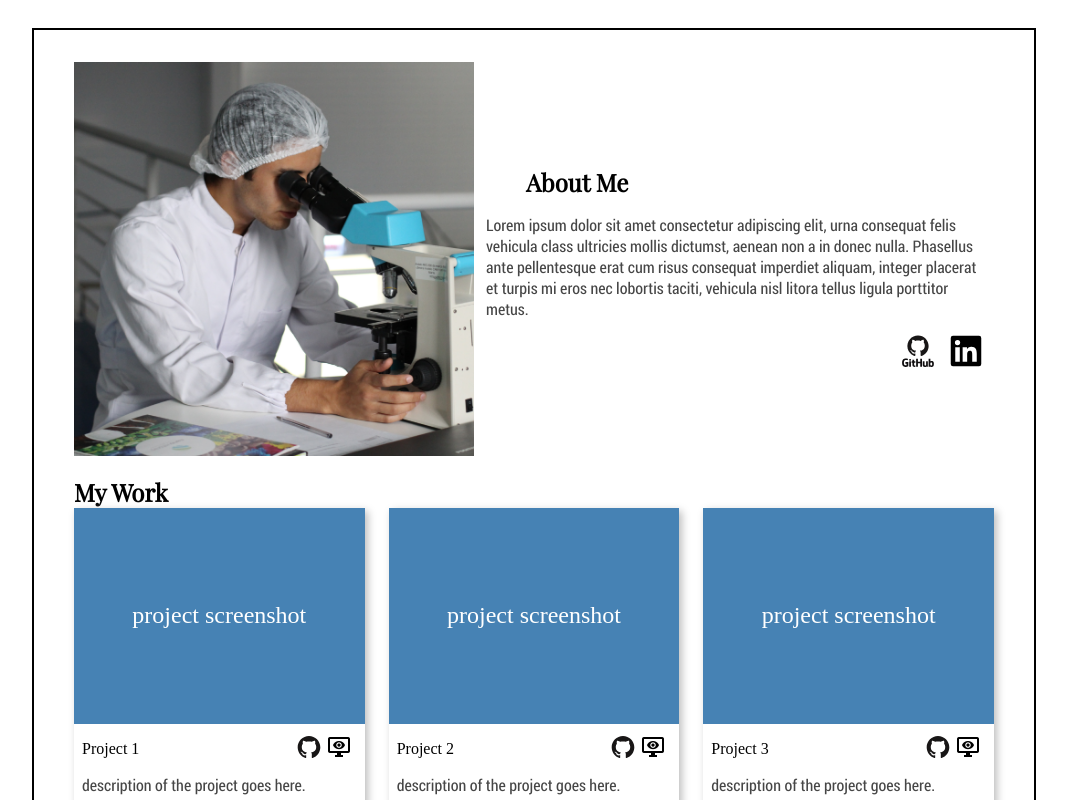
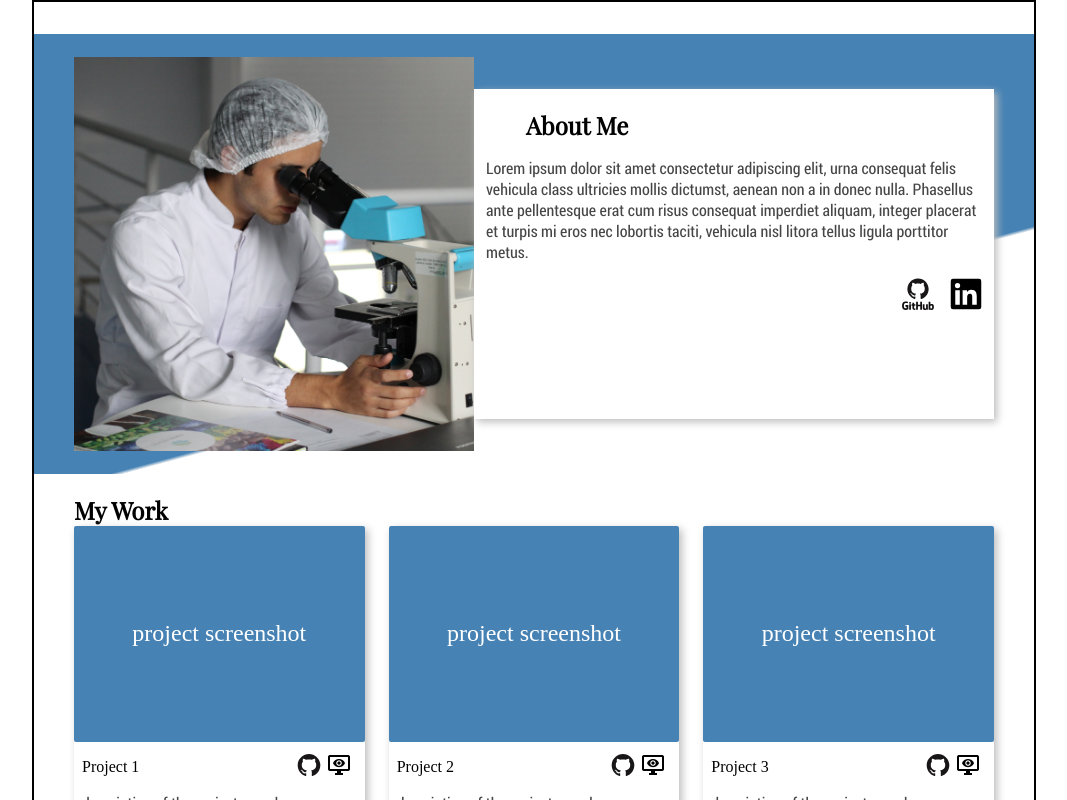
Before and after one commit to waltvenditti/personal-portfolio, a React (Create React App) app: page / in a window 1280 px wide. Shown: the top 800 px of the page, without its empty margins (106-1173 px from the left). Built offline with nearby package versions, Linux system fonts and the light colour scheme.

Commit message:
added linear-gradient to top section, plus box shadow to top section's about-me div

```diff
--- a/src/styles/About.css
+++ b/src/styles/About.css
@@ -2,6 +2,7 @@
     height: auto;
     width: 100%;
     margin-top: 32px;
+    background-image: linear-gradient(165deg, steelblue 65%, whitesmoke 65.5%, transparent 50%);
 }
 
 .innerAboutDiv {
@@ -9,10 +10,11 @@
     align-items: center;
     margin-left: 40px;
     margin-right: 40px;
+    height: 440px;
 }
 
 .innerAboutDiv img {
-    width: 400px;
+    max-width: 400px;
 }
 
 .aboutInfoDiv {
@@ -20,6 +22,7 @@
     padding-right: 12px;
     height: 75%;
     background-color: white;
+    box-shadow: 3px 3px 8px rgb(189, 189, 189);
 }
 
 .aboutInfoDiv p {
--- a/src/styles/App.css
+++ b/src/styles/App.css
@@ -6,5 +6,4 @@
     border: 2px solid black;
     max-width: 1000px;
     margin: 0 40px;
-    margin-top: 20px;
 }
--- a/src/styles/Work.css
+++ b/src/styles/Work.css
@@ -21,6 +21,7 @@ h2 {
     display: grid;
     grid-template-rows: 3fr 2fr;
     box-shadow: 3px 3px 8px rgb(189, 189, 189);
+    border-radius: 2px;
 }
 
 .wcdScreenshot {
@@ -30,6 +31,7 @@ h2 {
     display: flex;
     align-items: center;
     justify-content: center;
+    border-radius: 2px;
 }
 
 .wcdScreenshot span {
--- a/src/styles/index.css
+++ b/src/styles/index.css
@@ -22,3 +22,7 @@ h2 {
   flex-direction: column;
   align-items: center;
 }
+
+body {
+  margin: 0;
+}
```
